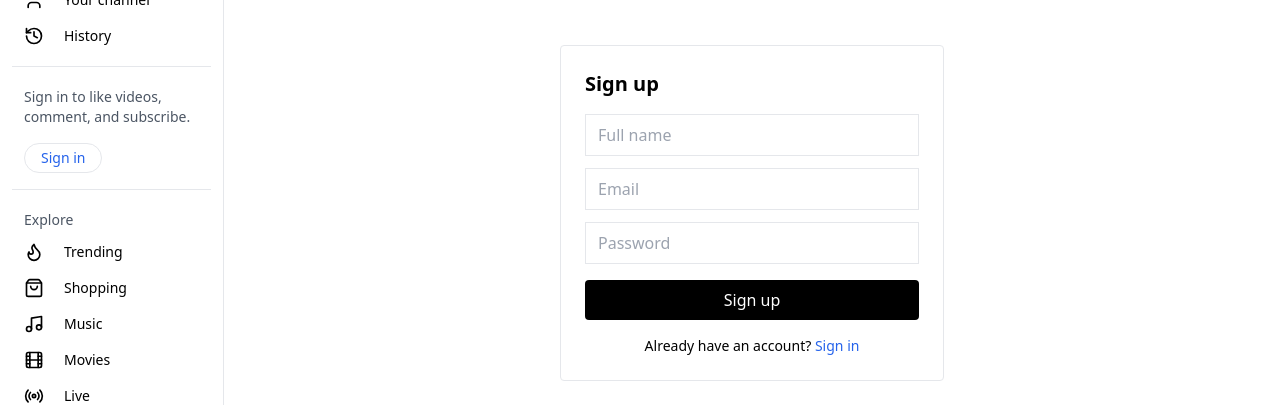
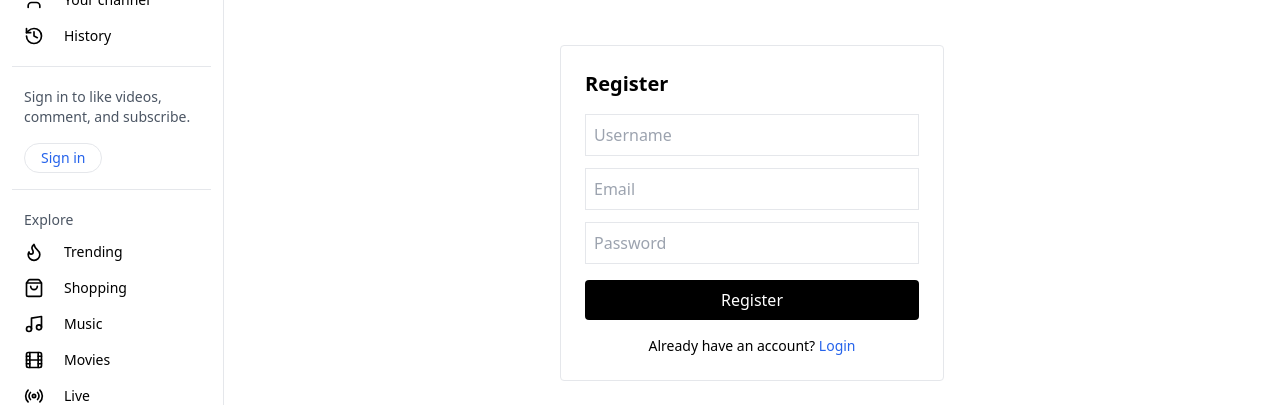
Before and after one commit to jp702020/youtube_frontend, a React app: page /signup in a window 1280 px wide. Shown: the part 243-648 px from the top of the page. Built offline with nearby package versions, Linux system fonts and the light colour scheme; the HTML template or start-up script is replaced by a standard one.

Commit message:
final code

```diff
--- /dev/null
+++ b/src/api/axios.js
@@ -0,0 +1,8 @@
+import axios from "axios";
+
+const api = axios.create({
+  baseURL: "http://localhost:5000/api",
+  withCredentials: true,
+});
+
+export default api;
--- a/src/context/AuthContext.jsx
+++ b/src/context/AuthContext.jsx
@@ -31,6 +31,9 @@ export const AuthProvider = ({ children }) => {
     localStorage.setItem("channel", JSON.stringify(channelData));
   };
 
+
+
+
   return (
     <AuthContext.Provider
       value={{ user, channel, login, logout, createChannel }}
--- a/src/pages/CreateChannel.jsx
+++ b/src/pages/CreateChannel.jsx
@@ -1,6 +1,17 @@
 import { useContext, useState } from "react";
 import { AuthContext } from "../context/AuthContext";
 import { useNavigate } from "react-router-dom";
+import api from "../api/axios";
+
+const handleCreate = async () => {
+  const res = await api.post("/channels", {
+    channelName,
+    description,
+  });
+
+  createChannel(res.data);
+};
+
 
 const CreateChannel = () => {
   const { user, createChannel } = useContext(AuthContext);
--- a/src/pages/Login.jsx
+++ b/src/pages/Login.jsx
@@ -1,19 +1,28 @@
-import { useContext } from "react";
+import { useContext, useState } from "react";
+import { useNavigate } from "react-router-dom";
 import { AuthContext } from "../context/AuthContext";
-import { useNavigate } from "react-router-dom";
+import api from "../api/axios";
 
 const Login = () => {
   const { login } = useContext(AuthContext);
   const navigate = useNavigate();
 
-  const handleLogin = () => {
-    login({
-      id: "u1",
-      name: "Test User",
-      avatar: "https://i.pravatar.cc/150?img=3"
-    });
+  // ✅ STATE VARIABLES (THIS WAS MISSING)
+  const [email, setEmail] = useState("");
+  const [password, setPassword] = useState("");
 
-    navigate("/");
+  const handleLogin = async () => {
+    try {
+      const res = await api.post("/auth/login", {
+        email,
+        password,
+      });
+
+      login(res.data.user);
+      navigate("/");
+    } catch (err) {
+      alert("Invalid email or password");
+    }
   };
 
   return (
@@ -25,12 +34,16 @@ const Login = () => {
           type="email"
           placeholder="Email"
           className="w-full border px-3 py-2 mb-3"
+          value={email}
+          onChange={(e) => setEmail(e.target.value)}
         />
 
         <input
           type="password"
           placeholder="Password"
           className="w-full border px-3 py-2 mb-4"
+          value={password}
+          onChange={(e) => setPassword(e.target.value)}
         />
 
         <button
@@ -39,17 +52,16 @@ const Login = () => {
         >
           Login
         </button>
-        <p className="text-sm mt-4 text-center">
-  New here?{" "}
+      </div>
+      <p className="text-sm mt-4 text-center">
+  New user?{" "}
   <span
-    onClick={() => navigate("/signup")}
+    onClick={() => navigate("/Signup")}
     className="text-blue-600 cursor-pointer"
   >
-    Create an account
+    Register
   </span>
 </p>
-
-      </div>
     </div>
   );
 };
--- a/src/pages/Signup.jsx
+++ b/src/pages/Signup.jsx
@@ -1,72 +1,73 @@
-import { useContext, useState } from "react";
-import { AuthContext } from "../context/AuthContext";
+import { useState } from "react";
 import { useNavigate } from "react-router-dom";
+import api from "../api/axios";
 
 const Signup = () => {
-  const { login } = useContext(AuthContext);
   const navigate = useNavigate();
 
-  const [name, setName] = useState("");
+  const [username, setUsername] = useState("");
   const [email, setEmail] = useState("");
   const [password, setPassword] = useState("");
 
-  const handleSignup = () => {
-    // dummy signup → auto login
-    login({
-      id: "u2",
-      name: name || "New User",
+  const handleRegister = async () => {
+    try {
+      await api.post("/auth/register", {
+        username,
         email,
-      avatar: "https://i.pravatar.cc/150?img=8",
+        password,
       });
 
-    navigate("/");
+      alert("Registration successful. Please login.");
+      navigate("/login");
+    } catch (err) {
+      alert(
+        err.response?.data?.message ||
+        "Registration failed"
+      );
+    }
   };
 
   return (
     <div className="h-screen flex items-center justify-center">
       <div className="w-96 border rounded p-6">
-        <h2 className="text-xl font-semibold mb-4">Sign up</h2>
+        <h2 className="text-xl font-semibold mb-4">Register</h2>
 
         <input
-          type="text"
-          placeholder="Full name"
-          className="w-full border px-3 py-2 mb-3"
-          value={name}
-          onChange={(e) => setName(e.target.value)}
+          className="w-full border p-2 mb-3"
+          placeholder="Username"
+          onChange={(e) => setUsername(e.target.value)}
         />
 
         <input
           type="email"
+          className="w-full border p-2 mb-3"
           placeholder="Email"
-          className="w-full border px-3 py-2 mb-3"
-          value={email}
           onChange={(e) => setEmail(e.target.value)}
         />
 
         <input
           type="password"
+          className="w-full border p-2 mb-4"
           placeholder="Password"
-          className="w-full border px-3 py-2 mb-4"
-          value={password}
           onChange={(e) => setPassword(e.target.value)}
         />
 
         <button
-          onClick={handleSignup}
+          onClick={handleRegister}
           className="w-full bg-black text-white py-2 rounded"
         >
-          Sign up
+          Register
         </button>
+
         <p className="text-sm mt-4 text-center">
           Already have an account?{" "}
           <span
             onClick={() => navigate("/login")}
             className="text-blue-600 cursor-pointer"
           >
-    Sign in
+            Login
           </span>
         </p>
-
       </div>
     </div>
   );
```
Lines whose indentation alone changed are shown as unchanged.
